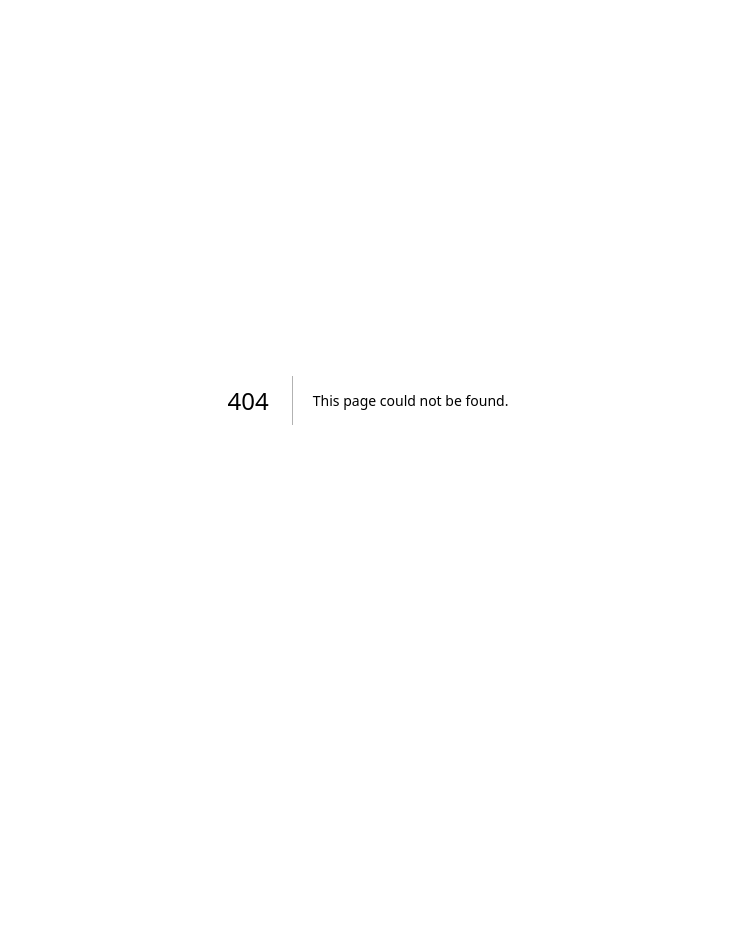
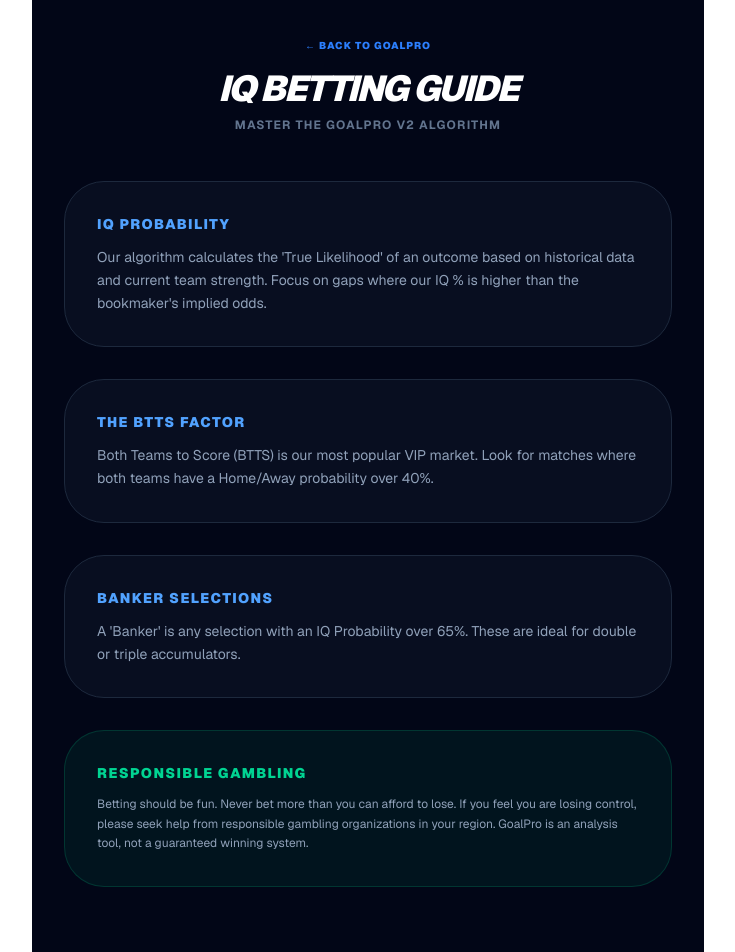
Before and after one commit to sikhokele-crypto/goalpro-v2, a Next.js app: page /guide in a window 1280 px wide. Before the commit this address had no page. Shown: the top 952 px of the page, without its empty margins (272-1007 px from the left). Before the commit the page ends 800 px from the top, so only its background shows below. Built offline with nearby package versions, Linux system fonts and the light colour scheme.

Commit message:
Create page.tsx

```diff
--- /dev/null
+++ b/app/guide/page.tsx
@@ -0,0 +1,42 @@
+"use client";
+import Link from 'next/link';
+
+export default function BettingGuide() {
+  const strategies = [
+    { title: "IQ Probability", desc: "Our algorithm calculates the 'True Likelihood' of an outcome based on historical data and current team strength. Focus on gaps where our IQ % is higher than the bookmaker's implied odds." },
+    { title: "The BTTS Factor", desc: "Both Teams to Score (BTTS) is our most popular VIP market. Look for matches where both teams have a Home/Away probability over 40%." },
+    { title: "Banker Selections", desc: "A 'Banker' is any selection with an IQ Probability over 65%. These are ideal for double or triple accumulators." }
+  ];
+
+  return (
+    <main className="min-h-screen bg-[#020617] text-slate-300 p-8 font-sans max-w-2xl mx-auto">
+      <header className="mb-12 text-center">
+        <Link href="/" className="text-blue-500 font-black uppercase text-[10px] tracking-widest mb-4 inline-block">← Back to GoalPro</Link>
+        <h1 className="text-4xl font-black text-white italic tracking-tighter uppercase">IQ Betting Guide</h1>
+        <p className="text-slate-500 text-xs mt-2 uppercase font-bold tracking-widest">Master the GoalPro V2 Algorithm</p>
+      </header>
+
+      <section className="space-y-8">
+        {strategies.map((s, i) => (
+          <div key={i} className="bg-slate-900/50 p-8 rounded-[2.5rem] border border-slate-800">
+            <h2 className="text-blue-400 font-black uppercase tracking-widest mb-3 text-sm">{s.title}</h2>
+            <p className="text-sm leading-relaxed text-slate-400">{s.desc}</p>
+          </div>
+        ))}
+
+        <div className="bg-emerald-600/10 p-8 rounded-[2.5rem] border border-emerald-500/20">
+          <h2 className="text-emerald-400 font-black uppercase tracking-widest mb-3 text-sm">Responsible Gambling</h2>
+          <p className="text-xs leading-relaxed text-slate-400">
+            Betting should be fun. Never bet more than you can afford to lose. If you feel you are losing control, please seek help from responsible gambling organizations in your region. GoalPro is an analysis tool, not a guaranteed winning system.
+          </p>
+        </div>
+      </section>
+
+      <footer className="mt-20 pt-8 border-t border-slate-800 text-center">
+        <p className="text-[10px] text-slate-600 font-bold uppercase tracking-widest italic">
+          GoalPro V2 - Professional Sports Analytics
+        </p>
+      </footer>
+    </main>
+  );
+}
```
